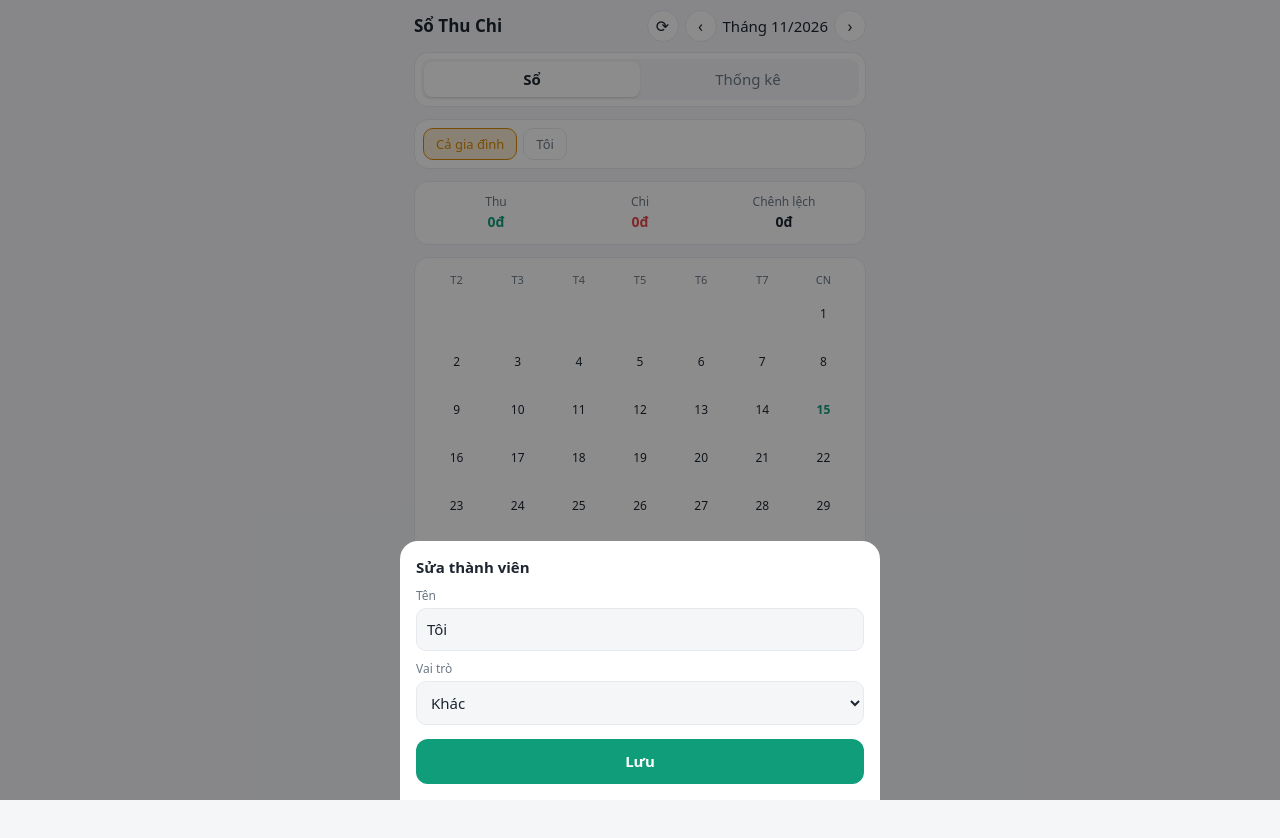
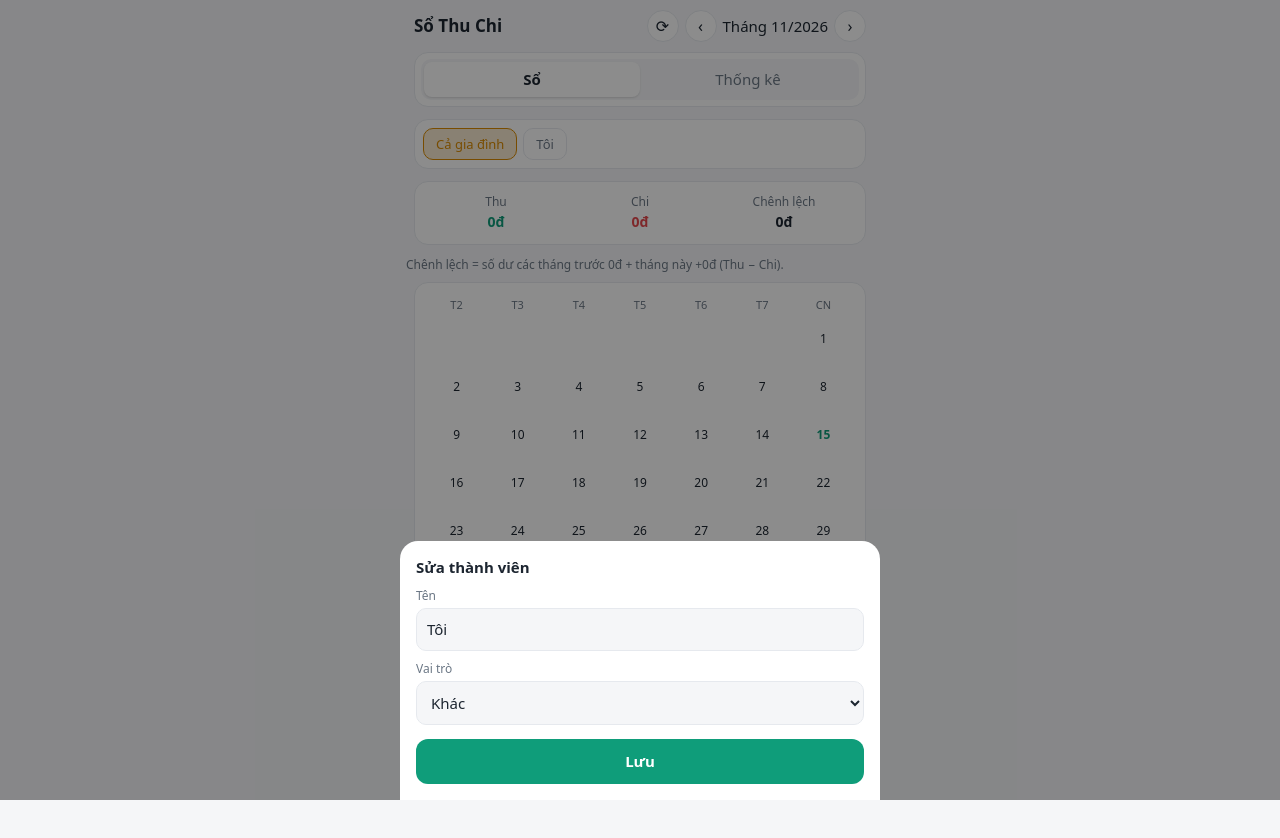
Before and after one commit to kenfreelancer01-a11y/So-thu-chi, a plain HTML site: page index.html in a window 1280 px wide. Drawn offline with Linux system fonts and the light colour scheme.

Commit message:
Add files via upload

```diff
--- a/index.html
+++ b/index.html
@@ -477,6 +477,14 @@ function mvm(y,m){var k=pm(y,m),o=0,b=0,F=function(x){return FM=='all'||x.by==FM
   S.sv.filter(F).forEach(function(v){if(mo(v.date))o+=v.amt;if(v.closed&&mo(v.cdate))b+=svVal(v)});
   S.inv.filter(F).forEach(function(p){p.ents.forEach(function(e){if(!e.bal)return;if(e.t=='inc'){if(mo(e.pd||e.date))b+=e.amt}else if(mo(e.date))o+=e.amt})});
   return {o:o,b:b,n:b-o}}
+function balTo(y,m){var k=pm(y,m),F=function(x){return FM=='all'||x.by==FM},le=function(d){return (d||'').slice(0,7)<=k},
+  s=S.members.filter(function(q){return FM=='all'||q.id==FM}).reduce(function(a,q){return a+(+q.open||0)},0);
+  S.tx.filter(F).forEach(function(t){if(le(t.date))s+=t.type=='in'?t.amt:-t.amt});
+  S.sv.filter(F).forEach(function(v){if(le(v.date))s-=v.amt;if(v.closed&&le(v.cdate))s+=svVal(v)});
+  S.inv.filter(F).forEach(function(p){p.ents.forEach(function(e){if(!e.bal)return;if(e.t=='inc'){if(le(e.pd||e.date))s+=e.amt}else if(le(e.date))s-=e.amt})});
+  return s}
+function balPrev(y,m){var d=new Date(y,m-1,1);return balTo(d.getFullYear(),d.getMonth())}
+function sgn(v){return (v<0?'−':'+')+vnd(Math.abs(v))}
 function ftx(y,m){return mtx(y,m).filter(function(t){return FM=='all'||t.by==FM})}
 function chips(){return '<div class="card" style="padding:8px"><div style="display:flex;gap:6px;overflow-x:auto">'+[{id:'all',name:'Cả gia đình'}].concat(S.members).map(function(m){return '<button class="chip'+(FM==m.id?' es':'')+'" style="white-space:nowrap;padding:6px 12px;font-size:13px" onclick="FM=\''+m.id+'\';render()">'+esc(m.name)+'</button>'}).join('')+'</div></div>'}
 function memForm(id,self){
@@ -525,8 +533,8 @@ function txRow(t){
   return '<div class="row"'+(canEd(t.by)?' onclick="editTx('+t.id+')"':'')+'><div class="dot" style="background:'+(t.type=='in'?'var(--in)':COL[Math.max(0,catList('out').indexOf(t.cat))%10])+'">'+(EMO[t.cat]||'•')+'</div><div class="grow"><b>'+esc(t.cat)+'</b><small>'+mn(t.by)+esc(t.note||'')+' · '+t.date.slice(8)+'/'+t.date.slice(5,7)+'</small></div><b class="'+t.type+'">'+(t.type=='in'?'+':'−')+vnd(t.amt)+'</b></div>';
 }
 function vLog(){
-  var a=ftx(Y,M),i=sum(a,'in'),o=sum(a,'out'),x=mvm(Y,M),df=i-o+x.n;
-  var h=chips()+'<div class="card sum"><div><small>Thu</small><b class="in">'+vnd(i)+'</b></div><div><small>Chi</small><b class="out">'+vnd(o)+'</b></div><div><small>Chênh lệch</small><b>'+(df<0?'−':'')+vnd(Math.abs(df))+'</b></div></div>'+(x.n?'<div class="mut" style="padding:0 6px 8px;font-size:12px">Chênh lệch đã gồm '+(x.n<0?'tiền chuyển vào tiết kiệm/đầu tư −':'tiền về từ tiết kiệm/đầu tư +')+vnd(Math.abs(x.n))+' (Thu − Chi '+(i-o<0?'−':'')+vnd(Math.abs(i-o))+').</div>':'');
+  var a=ftx(Y,M),i=sum(a,'in'),o=sum(a,'out'),x=mvm(Y,M),pv=balPrev(Y,M),net=i-o+x.n,df=pv+net;
+  var h=chips()+'<div class="card sum"><div><small>Thu</small><b class="in">'+vnd(i)+'</b></div><div><small>Chi</small><b class="out">'+vnd(o)+'</b></div><div><small>Chênh lệch</small><b>'+(df<0?'−':'')+vnd(Math.abs(df))+'</b></div></div>'+'<div class="mut" style="padding:0 6px 8px;font-size:12px">Chênh lệch = số dư các tháng trước '+(pv<0?'−':'')+vnd(Math.abs(pv))+' + tháng này '+sgn(net)+' (Thu − Chi'+(x.n?(x.n<0?' − chuyển vào tiết kiệm/đầu tư ':' + tiền về từ tiết kiệm/đầu tư ')+vnd(Math.abs(x.n)):'')+').</div>';
   h+='<div class="card"><div class="cal">';
   ['T2','T3','T4','T5','T6','T7','CN'].forEach(function(d){h+='<div class="h">'+d+'</div>'});
   var off=(new Date(Y,M,1).getDay()+6)%7,n=new Date(Y,M+1,0).getDate(),k;
@@ -655,13 +663,13 @@ function openSheet(){sheet('<b>Số dư ban đầu</b><p class="mut">Số tiền
 function saveOpen(){var m=meM();if(m)m.open=+document.getElementById('so').value||0;save();cl();render()}
 function vBal(){
   var rows=[],k,mx=1;
-  for(k=0;k<12;k++){var d=new Date(now.getFullYear(),now.getMonth()-k,1),a=ftx(d.getFullYear(),d.getMonth()),i=sum(a,'in'),o=sum(a,'out'),x=mvm(d.getFullYear(),d.getMonth());if(a.length||x.n||k<1)rows.push({l:(d.getMonth()+1)+'/'+d.getFullYear(),i:i,o:o,n:x.n,r:i-o+x.n})}
-  rows.forEach(function(r){mx=Math.max(mx,Math.abs(r.r))});
+  for(k=0;k<12;k++){var d=new Date(now.getFullYear(),now.getMonth()-k,1),a=ftx(d.getFullYear(),d.getMonth()),i=sum(a,'in'),o=sum(a,'out'),x=mvm(d.getFullYear(),d.getMonth());if(a.length||x.n||k<1)rows.push({l:(d.getMonth()+1)+'/'+d.getFullYear(),i:i,o:o,n:x.n,r:i-o+x.n,cb:balTo(d.getFullYear(),d.getMonth()),pv:balPrev(d.getFullYear(),d.getMonth())})}
+  rows.forEach(function(r){mx=Math.max(mx,Math.abs(r.cb))});
   var c=rows[0],sv=S.sv.filter(function(v){return !v.closed&&(FM=='all'||v.by==FM)}).reduce(function(a,v){return a+v.amt},0);
-  var h=chips()+'<div class="card"><div class="mut">Còn dư tháng '+c.l+'</div><div style="font-size:26px;font-weight:700" class="'+(c.r<0?'out':'in')+'">'+(c.r<0?'−':'')+vnd(Math.abs(c.r))+'</div><div class="mut">Thu '+vnd(c.i)+' − Chi '+vnd(c.o)+(c.n?(c.n<0?' − chuyển vào tiết kiệm/đầu tư ':' + tiền về từ tiết kiệm/đầu tư ')+vnd(Math.abs(c.n)):'')+(c.i?' · giữ lại '+Math.round(c.r/c.i*100)+'% thu nhập':'')+'</div></div>';
-  h+='<div class="card"><div style="display:flex;justify-content:space-between;align-items:center"><b>Nguồn tiền dư khả dụng'+(FM=='all'?'':' của '+esc(mnm(FM)))+'</b>'+(FM=='all'||FM==ME?'<button class="sm" onclick="openSheet()">Số dư ban đầu</button>':'')+'</div><div style="font-size:22px;font-weight:700;margin:6px 0">'+vnd(avail(FM))+'</div><div class="mut">= số dư ban đầu + tổng thu − tổng chi − tiền đã chuyển vào sổ tiết kiệm và đầu tư. Đang gửi tiết kiệm: '+vnd(sv)+'.</div><button class="pri" onclick="tab(\'sav\');addSav()">Chuyển vào sổ tiết kiệm</button></div>';
-  h+='<div class="card"><b>Còn dư theo tháng</b>';
-  rows.forEach(function(r){h+='<div class="row"><div class="grow"><b>Tháng '+r.l+'</b><div class="bar"><div style="width:'+Math.abs(r.r)/mx*100+'%;background:'+(r.r<0?'var(--out)':'var(--in)')+'"></div></div>'+(r.n?'<small class="mut" style="white-space:normal">gồm '+(r.n<0?'chuyển vào tiết kiệm/đầu tư −':'tiền về từ tiết kiệm/đầu tư +')+vnd(Math.abs(r.n))+'</small>':'')+'</div><b class="'+(r.r<0?'out':'in')+'">'+(r.r<0?'−':'+')+vnd(Math.abs(r.r))+'</b></div>'});
+  var h=chips()+'<div class="card"><div class="mut">Còn dư tháng '+c.l+'</div><div style="font-size:26px;font-weight:700" class="'+(c.cb<0?'out':'in')+'">'+(c.cb<0?'−':'')+vnd(Math.abs(c.cb))+'</div><div class="mut">Số dư các tháng trước '+(c.pv<0?'−':'')+vnd(Math.abs(c.pv))+' + Thu '+vnd(c.i)+' − Chi '+vnd(c.o)+(c.n?(c.n<0?' − chuyển vào tiết kiệm/đầu tư ':' + tiền về từ tiết kiệm/đầu tư ')+vnd(Math.abs(c.n)):'')+'</div>'+(c.i?'<div class="mut">Tháng này giữ lại '+Math.round(c.r/c.i*100)+'% thu nhập ('+sgn(c.r)+')</div>':'')+'</div>';
+  h+='<div class="card"><div style="display:flex;justify-content:space-between;align-items:center"><b>Nguồn tiền dư khả dụng'+(FM=='all'?'':' của '+esc(mnm(FM)))+'</b>'+(FM=='all'||FM==ME?'<button class="sm" onclick="openSheet()">Số dư ban đầu</button>':'')+'</div><div style="font-size:22px;font-weight:700;margin:6px 0">'+vnd(avail(FM))+'</div><div class="mut">= số dư ban đầu + tổng thu − tổng chi − tiền đã chuyển vào sổ tiết kiệm và đầu tư (bằng Còn dư tháng này). Đang gửi tiết kiệm: '+vnd(sv)+'.</div><button class="pri" onclick="tab(\'sav\');addSav()">Chuyển vào sổ tiết kiệm</button></div>';
+  h+='<div class="card"><b>Còn dư cuối mỗi tháng</b>';
+  rows.forEach(function(r){h+='<div class="row"><div class="grow"><b>Tháng '+r.l+'</b><div class="bar"><div style="width:'+Math.abs(r.cb)/mx*100+'%;background:'+(r.cb<0?'var(--out)':'var(--in)')+'"></div></div><small class="mut" style="white-space:normal">Thay đổi trong tháng '+sgn(r.r)+(r.n?' (gồm '+(r.n<0?'chuyển vào tiết kiệm/đầu tư −':'tiền về từ tiết kiệm/đầu tư +')+vnd(Math.abs(r.n))+')':'')+'</small></div><b class="'+(r.cb<0?'out':'in')+'">'+(r.cb<0?'−':'')+vnd(Math.abs(r.cb))+'</b></div>'});
   return h+'</div>';
 }
 function addSav(){sheet('<b>Mở sổ tiết kiệm</b><p class="mut">Tiền gửi chỉ được trừ từ số dư của chính bạn. Khả dụng: <b>'+vnd(avail(ME))+'</b></p><label>Tên sổ</label><input id="sn" placeholder="VD: Quỹ mua nhà"><label>Số tiền gửi (đ)</label><input id="sa" type="number" inputmode="numeric"><label>Lãi suất (%/năm)</label><input id="sr" type="number" step="0.01" value="5"><label>Kỳ hạn (tháng, 0 = không kỳ hạn)</label><input id="st" type="number" value="6"><label>Ngày gửi</label><input id="sd" type="date" value="'+TODAY+'"><button class="pri" onclick="saveSav()">Tạo sổ</button>')}
```
